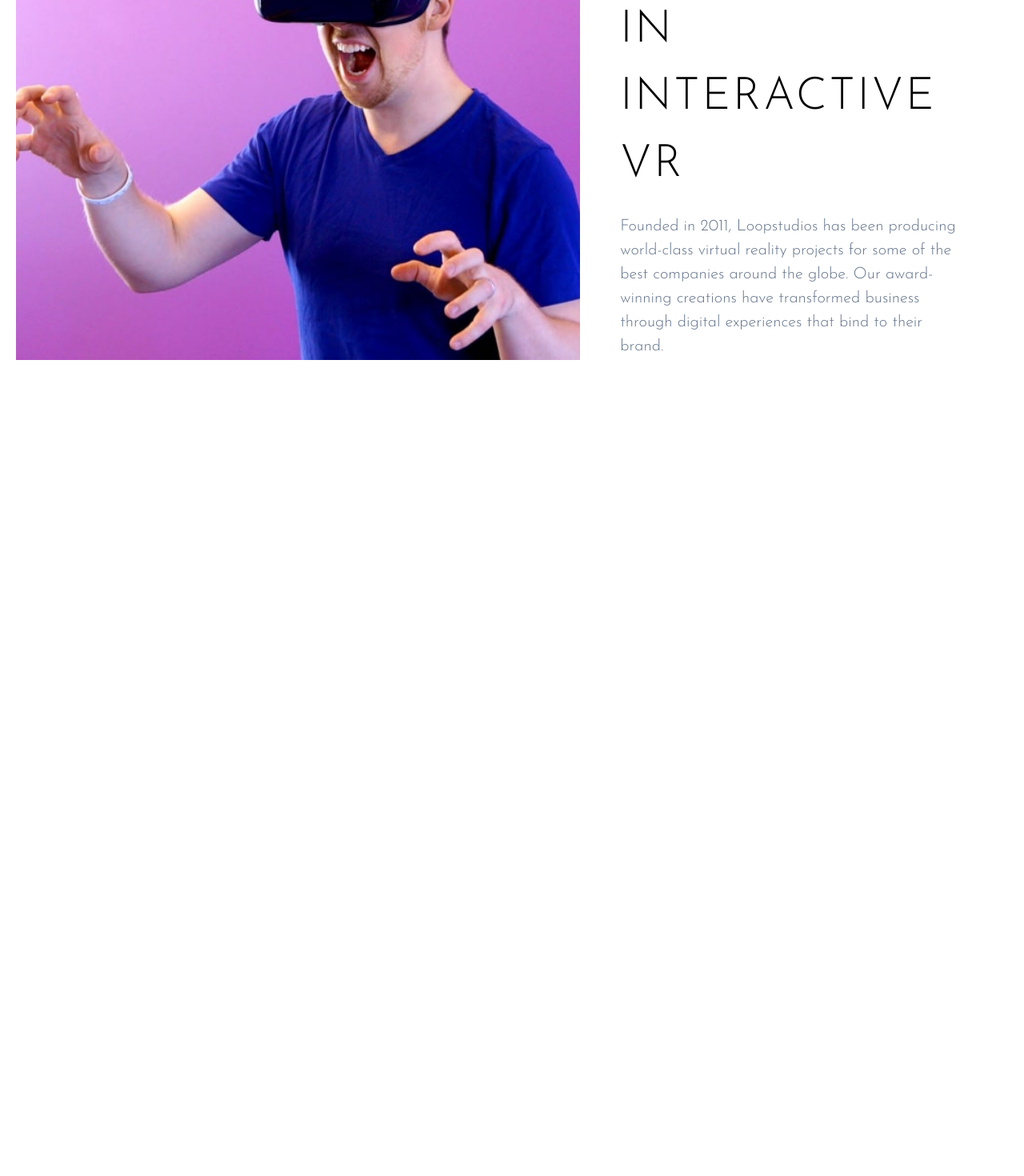
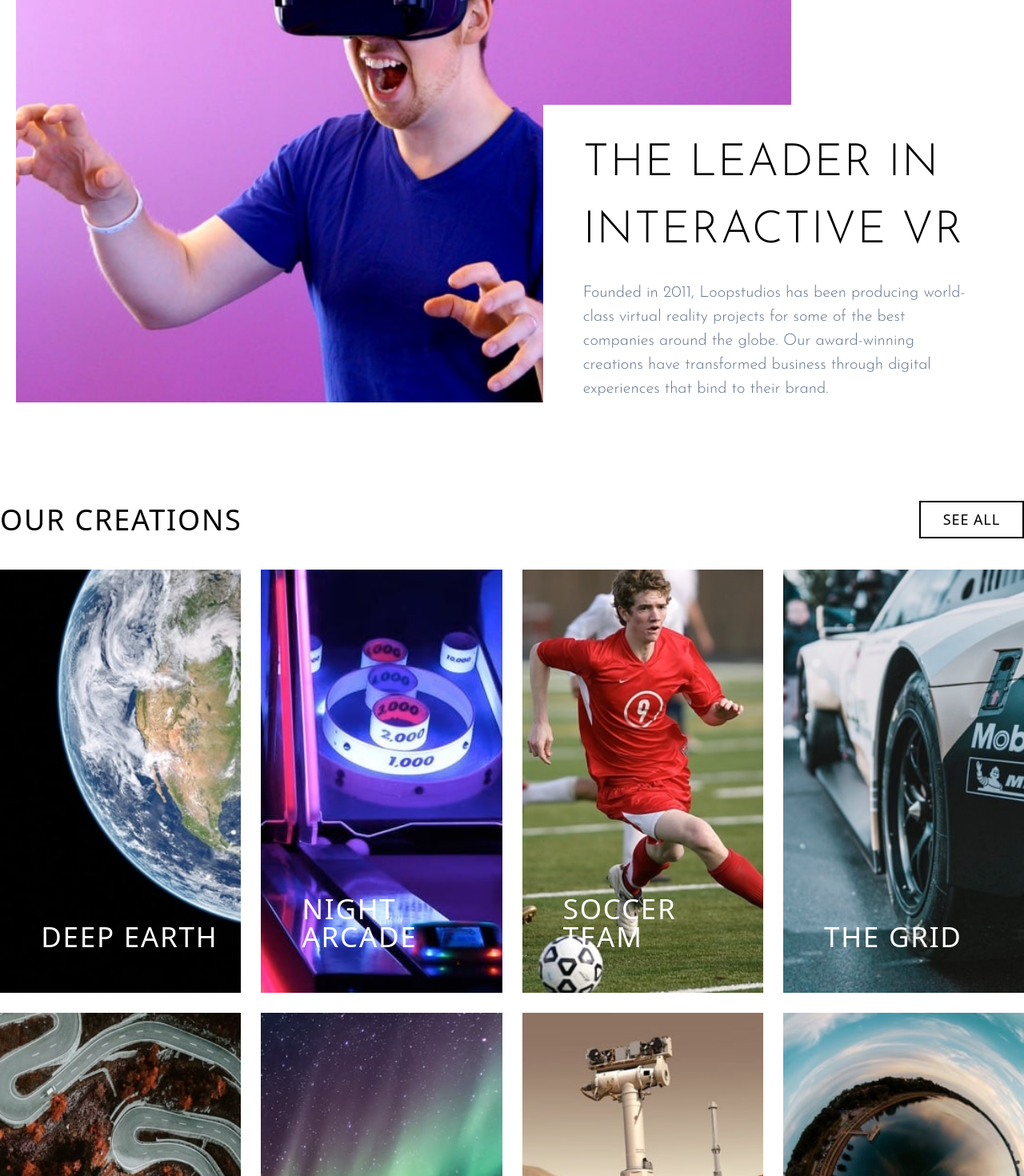
Before and after one commit to rifkiahmadfahrezi/loopstudios-landing-page, a React (Vite) app: page / in a window 1280 px wide. Shown: the part 1080-2550 px from the top of the page at 80% size. Before the commit the page ends 1650 px from the top, so only its background shows below. Built offline with nearby package versions, Linux system fonts and the light colour scheme.

Commit message:
add creations section & fix resposnive at about section

```diff
--- a/src/app.jsx
+++ b/src/app.jsx
@@ -2,6 +2,7 @@ import React from 'react'
 import Navbar from './component/navbar/Navbar'
 import Hero from './component/hero/Hero'
 import About from './component/about/About'
+import Creations from './component/creations/Creations'
 
 
 class App extends React.Component{
@@ -12,6 +13,7 @@ class App extends React.Component{
 				<Hero/>
 
 				<About />
+				<Creations />
 			</>
 		)
 	}
--- a/src/component/about/about.jsx
+++ b/src/component/about/about.jsx
@@ -4,7 +4,7 @@ import AboutText from './AboutText'
 
 export default function About(){
 	return (
-		<section id="about" className="container mx-auto p-5 my-[100px] flex flex-col items-center align-center lg:items-end lg:flex-row w-full">
+		<section id="about" className="container mx-5 sm:mx-auto p-5 my-[100px] flex flex-col items-center align-center lg:items-end lg:flex-row w-full">
 			<AboutImage />
 			<AboutText />
 		</section>
--- a/src/component/about/aboutImage.jsx
+++ b/src/component/about/aboutImage.jsx
@@ -2,7 +2,7 @@ import React from 'react'
 
 export default function AboutImage(){
 	return (
-		<figure className="w-full md:w-[60%] lg:w-full 2xl:max-w-[70%]">
+		<figure className="w-full md:w-full 2xl:max-w-[70%]">
 			<img src="./images/desktop/image-interactive.jpg" width="100%" alt="a man playing with vr"/>
 		</figure>
 	)
--- a/src/component/about/aboutText.jsx
+++ b/src/component/about/aboutText.jsx
@@ -2,9 +2,9 @@ import React from 'react'
 
 export default function AboutText(){
 	return (
-		<div className=" w-fit md:max-w-[50%] md:overflow-y-auto flex flex-col lg:ml-[-15%]  justify-end md:mb-[-10px] lg:w-[60%]">
+		<div className=" w-fit md:overflow-y-auto flex flex-col lg:ml-[-25%]  justify-end md:mb-[-10px] lg:w-[60%]">
 			<figcaption className="bg-white p-6 md:h-fit md:px-[50px] md:py-3 xl:max-w-[600px]">
-				<h2 className="uppercase text-[36px] md:text-left text-center tracking-wider my-5 font-300 font-josefin-sans xl:text-[56px]">the leader in interactive vr</h2>
+				<h2 className="uppercase text-[36px] lg:text-[30px] md:text-left text-center tracking-wide my-5 font-300 font-josefin-sans xl:text-[56px]">the leader in interactive vr</h2>
 				<p className="font-josefin-sans  text-slate-500 text-[18px] text-center md:text-left md:text-[18px] xl:text-[20px]" >Founded in 2011, Loopstudios has been producing world-class virtual reality projects for some of the best companies around the globe. Our award-winning creations have transformed business through digital experiences that bind to their brand.</p>
 			</figcaption>
 		</div>
--- /dev/null
+++ b/src/component/creations/creations.jsx
@@ -0,0 +1,43 @@
+import React from 'react'
+import CreationsTitle from './CreationsTitle'
+import CreationsButton from './CreationsButton'
+import CreationsCard from './CreationsCard'
+
+export default function Creations(){
+
+	const images = ["deep-earth", "night-arcade", , "soccer-team", "grid", "from-above","pocket-borealis","curiosity",  "fisheye"]
+	function getText(str){
+		if(str.split("-").length == 1){
+			return `the ${str}`
+		}else{
+			return str.split("-").join(" ")
+		}
+	}
+
+	let screenWidth = window.innerWidth
+
+	// get current screen width if screen resized
+	function getCurrentWidth(){
+		window.addEventListener("resize", () => {
+			screenWidth = window.innerWidth
+		})
+	}
+
+	console.log(screenWidth)
+
+	return (
+		<section id="creations" className="container mx-5 sm:mx-auto">
+			<div className="flex items-center justify-between my-6">
+				<CreationsTitle />
+				<CreationsButton text="see all" href="#" />
+			</div>
+			<div className="my-[35px] grid lg:grid-cols-4 gap-[25px] grid-cols-1">
+				{screenWidth >= 1024 ?
+					images.map((img, i) => <CreationsCard text={getText(img)} key={i} cardImg={`./images/desktop/image-${img}.jpg`}alt={img}/> )
+					:
+					images.map((img, i) => <CreationsCard text={getText(img)} key={i} cardImg={`./images/mobile/image-${img}.jpg`}alt={img}/> )
+				}
+			</div>
+		</section>
+	)
+}
--- /dev/null
+++ b/src/component/creations/creationsButton.jsx
@@ -0,0 +1,6 @@
+import React from 'react'
+
+
+export default function CreationsButton({text, href}){
+	return (<a href={href} className="bg-white border border-2 border-black py-2 px-7 text-[18px] uppercase tracking-wider hover:text-white hover:bg-black transition duration-400">{text}</a>)
+}
--- /dev/null
+++ b/src/component/creations/creationsCard.jsx
@@ -0,0 +1,10 @@
+import React from 'react'
+
+export default function CreationsCard({cardImg, alt, text}){
+	return (
+		<div className="relative z-auto cursor-pointer overflow-hidden max-h-[200px] lg:max-h-[unset] before:content-['']  before:h-full before:left-0 before:bottom-0 before:w-full before:bg-gradient-to-r before:from-black before:to-[transparent] before:absolute object-cover lg:before:w-0 lg:h-full hover:after:content-[''] hover:after:w-full hover:after:bg-white hover:after:opacity-[50%] hover:after:h-full hover:after:absolute hover:after:bottom-0 hover:after:left-0 [&>h3]:hover:text-black [&>h3]:hover:font-semibold [&>img]:hover:scale-110 hover:after:z-[0]">
+			<img src={cardImg} alt={alt} className="w-full transition duration-300"/>
+			<h3 className="absolute left-[10%] md:left-[17%] leading-[35px] bottom-[10%] text-white text-[35px] tracking-wider uppercase z-[1]">{text}</h3>
+		</div>
+	)
+}
--- /dev/null
+++ b/src/component/creations/creationsTitle.jsx
@@ -0,0 +1,7 @@
+import React from 'react'
+
+export default function CreationsTitle(){
+	return (
+		<h2 className="uppercase tracking-wider text-[36px]">our creations</h2>
+	)
+}
--- a/src/component/navbar/Navbar.jsx
+++ b/src/component/navbar/Navbar.jsx
@@ -16,7 +16,7 @@ export default class Navbar extends React.Component{
 
 	isOnScrollHandler(){
 		window.addEventListener("scroll", ()=> {
-			if(window.scrollY > 0){
+			if(window.scrollY > (window.innerHeight - 100)){
 				this.setState({isOnScroll: true})
 			}else if(window.scrollY == 0){
 				this.setState({isOnScroll: false})
@@ -30,7 +30,7 @@ export default class Navbar extends React.Component{
 		// detect if web is scrolled
 		this.isOnScrollHandler()
 		return (
-			<nav className={`w-screen py-6 px-3 fixed transition duration-500 ${this.state.isOnScroll ? `bg-black` : null}`}>
+			<nav className={`z-[9] w-screen py-6 px-3 fixed transition duration-500 ${this.state.isOnScroll ? `bg-black` : null}`}>
 				<div className="container mx-auto flex items-center justify-between px-4">
 					<NavbarLogo/>
 					<NavbarMenu/>
--- a/src/component/navbar/navbarMenuItem.jsx
+++ b/src/component/navbar/navbarMenuItem.jsx
@@ -1,5 +1,5 @@
 import React from 'react'
 
 export default function NavbarMenuItem({link, text}){
-	return (<a className="font-alata text-[30px] my-3 uppercase mx-4 md:text-lg font-sans text-slate-50 relative hover:text-white hover:text-bold after:content[''] after:scale-0 after:w-6/12 hover:after:scale-100 hover:after:h-0.5 hover:after:bg-white hover:after:absolute hover:after:left-0 hover:after:bottom-0 hover:after:rounded-md transition hover:after:duration-500 hover:after:origin-bottom-left md:hover:after:origin-center font-normal ease-in-out md:capitalize" href={link}>{text}</a>)
+	return (<a className="font-alata text-[30px] my-3 uppercase mx-4 md:text-lg font-sans text-slate-200 relative hover:text-white hover:font-semibold after:content[''] after:scale-0 after:w-6/12 hover:after:scale-100 hover:after:h-0.5 hover:after:bg-white hover:after:absolute hover:after:left-0 hover:after:bottom-0 hover:after:rounded-md transition hover:after:duration-500 hover:after:origin-bottom-left md:hover:after:origin-center font-normal ease-in-out md:capitalize md:hover:after:left-[50%] md:hover:after:translate-x-[-50%]" href={link}>{text}</a>)
 }
```
